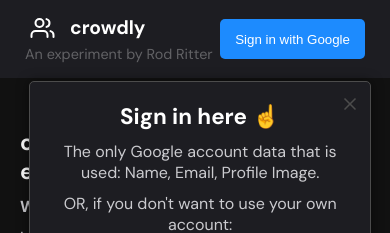
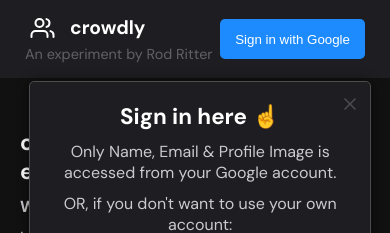
Before and after one commit to RodRitter/social-media-concept, a Next.js app: page / in a window 390 px wide. Shown: the top 233 px of the page. Built offline with nearby package versions, Linux system fonts and the light colour scheme; no server answers.

Commit message:
feat: responsive changes

```diff
--- a/containers/Header.js
+++ b/containers/Header.js
@@ -202,8 +202,8 @@
                                     >
                                         <h1>Sign in here ☝️</h1>
                                         <p>
-                                            The only Google account data that is
-                                            used: Name, Email, Profile Image.
+                                            Only Name, Email & Profile Image is
+                                            accessed from your Google account.
                                         </p>
                                         <p>
                                             {`OR, if you don't want to use your
```
